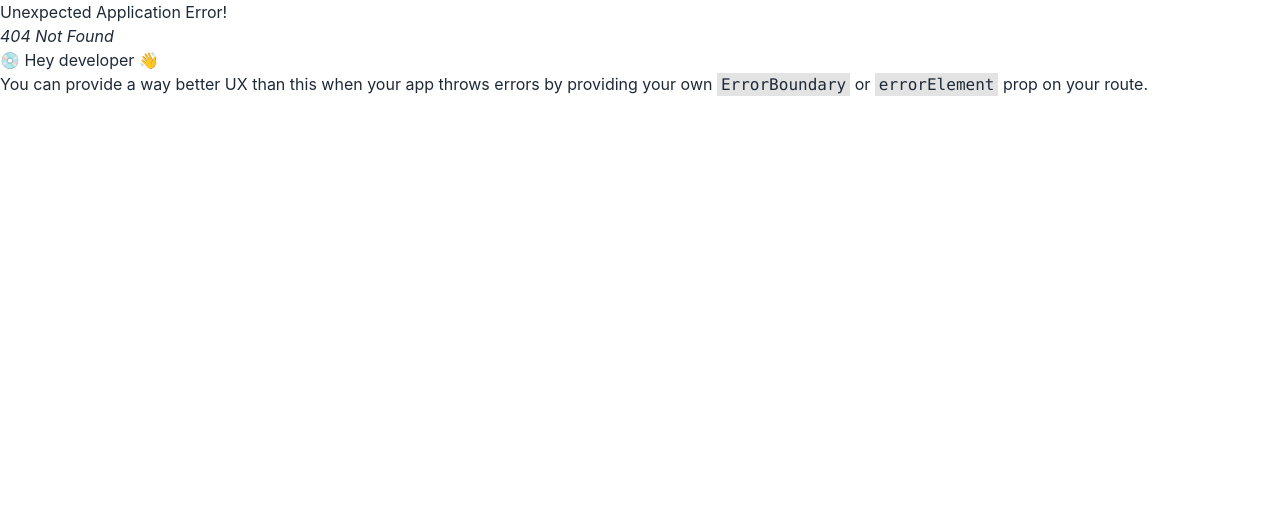
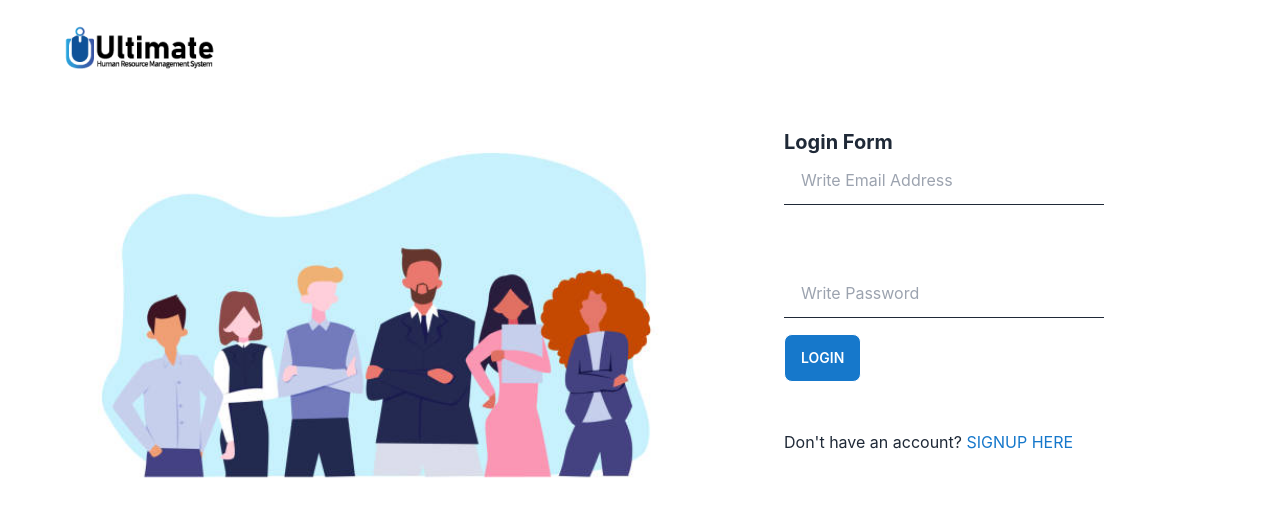
Before and after one commit to jahidhasan8/job-task, a React (Create React App) app: page /login in a window 1280 px wide. Before the commit this address had no page. Shown: the top 516 px of the page. Built offline with nearby package versions, Linux system fonts and the light colour scheme.

Commit message:
login page created, post api created

```diff
--- a/src/Pages/Login/Login.js
+++ b/src/Pages/Login/Login.js
@@ -0,0 +1,66 @@
+import React from 'react';
+import { useForm } from 'react-hook-form';
+import { Link, useNavigate } from 'react-router-dom';
+import LeftSide from '../LeftSide/LeftSide';
+
+const Login = () => {
+    const { register, handleSubmit, formState: { errors } } = useForm()
+    // const navigate = useNavigate()
+
+    const handleSignup = (data) => {
+       const loginData=(data.email,data.password)
+        console.log(data);
+
+        fetch('https://test.nexisltd.com/login', {
+            method: 'POST',
+            headers: {
+                "content-type": "application/json"
+            },
+            body: JSON.stringify(loginData)
+        })
+            .then(res => res.json())
+            .then(data => {
+                console.log(data);
+            })
+
+    }
+
+
+
+    return (
+        <div className='grid lg:grid-cols-2'>
+            <LeftSide></LeftSide>
+            <div className=' w-full mt-24 lg:px-36 p-8'>
+                <h1 className='font-bold  text-xl'>Login Form</h1>
+                <form onSubmit={handleSubmit(handleSignup)}>
+
+                    <div className="form-control w-full max-w-xs border-slate-400">
+
+                        <input type="email" {...register("email", {
+                            required: "Email is required"
+                        })} className="input w-full max-w-xs" placeholder='Write Email Address' />
+                        <hr />
+                        {errors.email && <p className='text-red-500'>{errors.email.message}</p>}
+                    </div>
+                    <div className="form-control w-full max-w-xs mt-16">
+
+                        <input type="password" {...register("password", {
+                            required: "Password is required",
+                            minLength: { value: 8, message: 'password must be 8 characters or longer' }
+                        })} className="input w-full max-w-xs" placeholder='Write Password' />
+                        <hr />
+                        {errors.password && <p className='text-red-500'>{errors.password.message}</p>}
+                    </div>
+
+
+
+                    <input className='btn btn-outline bg-[#1678CB] mt-4 text-white' value="Login" type="submit" />
+
+                </form>
+                <p className='mt-12'>Don't have an account? <Link className='text-[#1678CB]' to="/">SIGNUP HERE</Link></p>
+            </div>
+        </div>
+    );
+};
+
+export default Login;
--- a/src/Pages/Step3/Step3.js
+++ b/src/Pages/Step3/Step3.js
@@ -1,33 +1,33 @@
 import React, { useContext } from 'react';
 import { useForm } from 'react-hook-form';
-import { Link,useNavigate } from 'react-router-dom';
+import { Link, useNavigate } from 'react-router-dom';
 import { SignupContext } from '../../contexts/SignupProvider';
 import LeftSide from '../LeftSide/LeftSide';
 
 const Step3 = () => {
     const { register, handleSubmit, formState: { errors } } = useForm()
-    const{signUp, setSignUp}=useContext(SignupContext)
-    const navigate=useNavigate()
+    const { signUp, setSignUp } = useContext(SignupContext)
+    const navigate = useNavigate()
 
     const handleSignup = (data) => {
         //    e.preventDefault()
 
         setSignUp({
             ...signUp,
-        password:data.password
+            password: data.password
 
         })
         console.log(signUp);
 
-    fetch('https://test.nexisltd.com/signup',{
-        method:'POST',
-        headers:{
-            "content-type":"application/json"
+        fetch('https://test.nexisltd.com/signup', {
+            method: 'POST',
+            headers: {
+                "content-type": "application/json"
             },
-        body:JSON.stringify(signUp)
+            body: JSON.stringify(signUp)
         })
-    .then(res=>res.json())
-    .then(data=>{
+            .then(res => res.json())
+            .then(data => {
                 console.log(data);
             })
 
@@ -45,7 +45,7 @@ const Step3 = () => {
                     <div className="form-control w-full max-w-xs mt-16">
 
                         <input type="password" {...register("password", {
-                            minLength:{value:8,message:'password must be 8 characters'}
+                            minLength: { value: 8, message: 'password must be 8 characters or more' }
                         })} className="input w-full max-w-xs" placeholder='Write password' />
                         <hr />
                         {errors.password && <p className='text-red-500'>{errors.password.message}</p>}
--- a/src/Routes/Routes.js
+++ b/src/Routes/Routes.js
@@ -1,5 +1,6 @@
 import { createBrowserRouter } from "react-router-dom";
 import Main from "../layout/Main";
+import Login from "../Pages/Login/Login";
 import Step1 from "../Pages/Step1/Step1";
 import Step2 from "../Pages/Step2/Step2";
 import Step3 from "../Pages/Step3/Step3";
@@ -22,6 +23,10 @@ export const routes = createBrowserRouter([
                 path: '/step3',
                 element: <Step3></Step3>
             },
+            {
+                path: '/login',
+                element: <Login></Login>
+            },
         ]
     }
 
```
Lines whose indentation alone changed are shown as unchanged.
